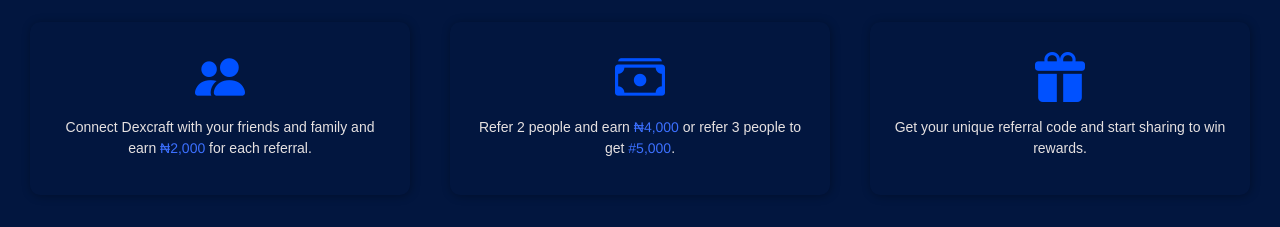
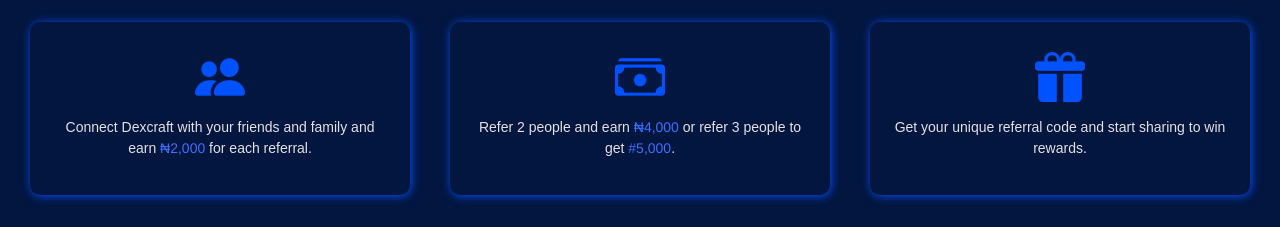
Before and after one commit to Tobidavid11/Dexcraft-promo, a website with bundled scripts: page index.html in a window 1280 px wide. Shown: the part 573-800 px from the top of the page. Built offline with nearby package versions, Linux system fonts and the light colour scheme.

Commit message:
second commit

```diff
--- a/public/styles.css
+++ b/styles.css
@@ -35,6 +35,7 @@
 .navbar-container a:active{
     color: var(--primary-color);
 }
+
 
 .hero-section {
     text-align: center;
@@ -83,7 +84,7 @@
     background-color: var(--background-color);
     padding: 20px;
     border-radius: 10px;
-    box-shadow: 1px 1px 10px rgba(0, 0, 0, 0.3);
+    box-shadow: 1px 1px 10px rgb(0, 81, 255);
     flex: 1;
     margin: 10px;
     text-align: center;
```
Also changed, not shown: assets/DevConnect.png (renamed from public/assets/DevConnect.png), assets/browse icon.png (renamed from public/assets/browse icon.png), assets/devcent.png (renamed from public/assets/devcent.png), assets/dexcraft.png (renamed from public/assets/dexcraft.png), assets/facebook.png (renamed from public/assets/facebook.png), assets/hire icon.png (renamed from public/assets/hire icon.png), assets/instagram.jpg (renamed from public/assets/instagram.jpg), assets/jofwit-solutions.png (renamed from public/assets/jofwit-solutions.png), assets/microsoft.png (renamed from public/assets/microsoft.png), assets/paypal.png (renamed from public/assets/paypal.png), assets/post job icon.png (renamed from public/assets/post job icon.png), assets/shopify.webp (renamed from public/assets/shopify.webp), assets/sign-up bg-1.jpg (renamed from public/assets/sign-up bg-1.jpg), assets/twitter.png (renamed from public/assets/twitter.png), 3 more files.
